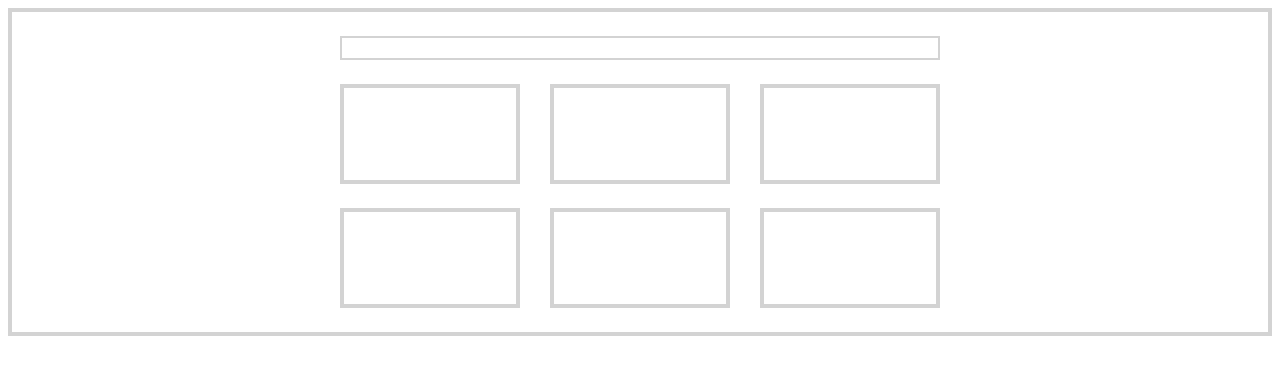
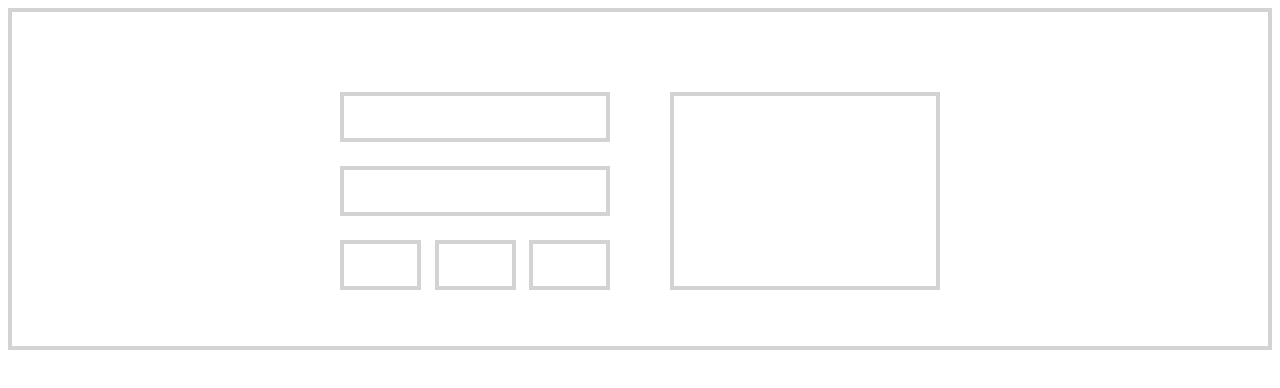
Before and after one commit to Michaelag32/Flex, a plain HTML site: page index.html in a window 1280 px wide. Drawn offline with Linux system fonts and the light colour scheme.

Commit message:
Learned more about rows and getting more comfortable with divs

```diff
--- a/index.html
+++ b/index.html
@@ -4,24 +4,23 @@
     <meta http-equiv="X-UA-Compatible" content="IE=edge" />
     <meta name="viewport" content="width=device-width, initial-scale=1.0" />
     <title>Flex Training</title>
-    <link rel="stylesheet" href="./styles.css">
+    <link rel="stylesheet" href="./styles.css" />
   </head>
 
   <body>
     <div class="container">
       <div class="row">
-    <div class="title"></div>
-    <div class="box-wrapper">
-<div class="box"></div>
-<div class="box"></div>
-<div class="box"></div>
-<div class="box"></div>
-<div class="box"></div>
-<div class="box"></div>
-</div>
-</div>
-</div>
-    </body>
-
-
+        <div class="box-wrapper">
+          <div class="box box-small"></div>
+          <div class="box box-small"></div>
+          <div class="tiny-wrapper">
+            <div class="box box-tiny"></div>
+            <div class="box box-tiny"></div>
+            <div class="box box-tiny"></div>
+          </div>
+        </div>
+        <div class="box box-large"></div>
+      </div>
+    </div>
+  </body>
 </html>
--- a/styles.css
+++ b/styles.css
@@ -4,32 +4,43 @@
 
 .container {
     border: 4px solid lightgray;
-    padding: 24px 24px 0px 24px;
-    display: flex;
-    justify-content: center;
+    padding: 80px 24px 56px 24px;
 }
 
-.row{
+.row {
     width: 100%;
     max-width: 600px;
-}
-
-.title {
-    border: 2px solid lightgray;
-    width: 100%;
-    height: 24px;
-    margin-bottom: 24px;
+    display: flex;
+    justify-content: space-between;
+    margin: 0 auto -24 auto;
 }
 
 .box {
     border: 4px solid lightgray;
-    width:  30%;
-    height: 100px;
     margin-bottom: 24px;
 }
 
-.box-wrapper {
+.box-small{
+    height: 50px;
+}
+
+.box-tiny {
+    width: 30%;
+    height: 50px;
+
+}
+
+.tiny-wrapper {
     display: flex;
-    flex-wrap: wrap;
     justify-content: space-between;
 }
+
+.box-wrapper {
+    width: 45%;
+    display: flex;
+    flex-direction: column;
+}
+
+.box-large{
+    width: 45%;
+}
```
